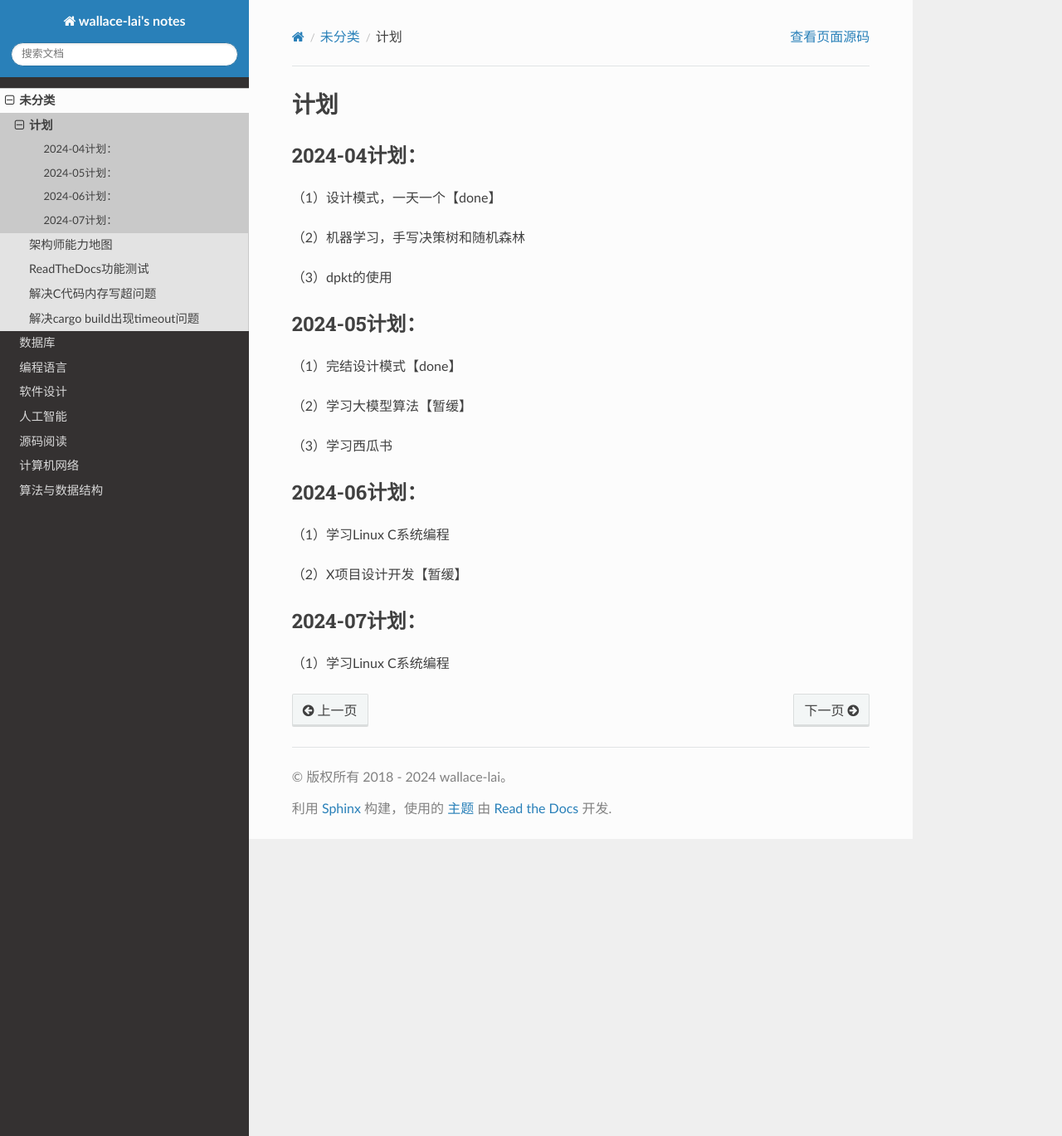
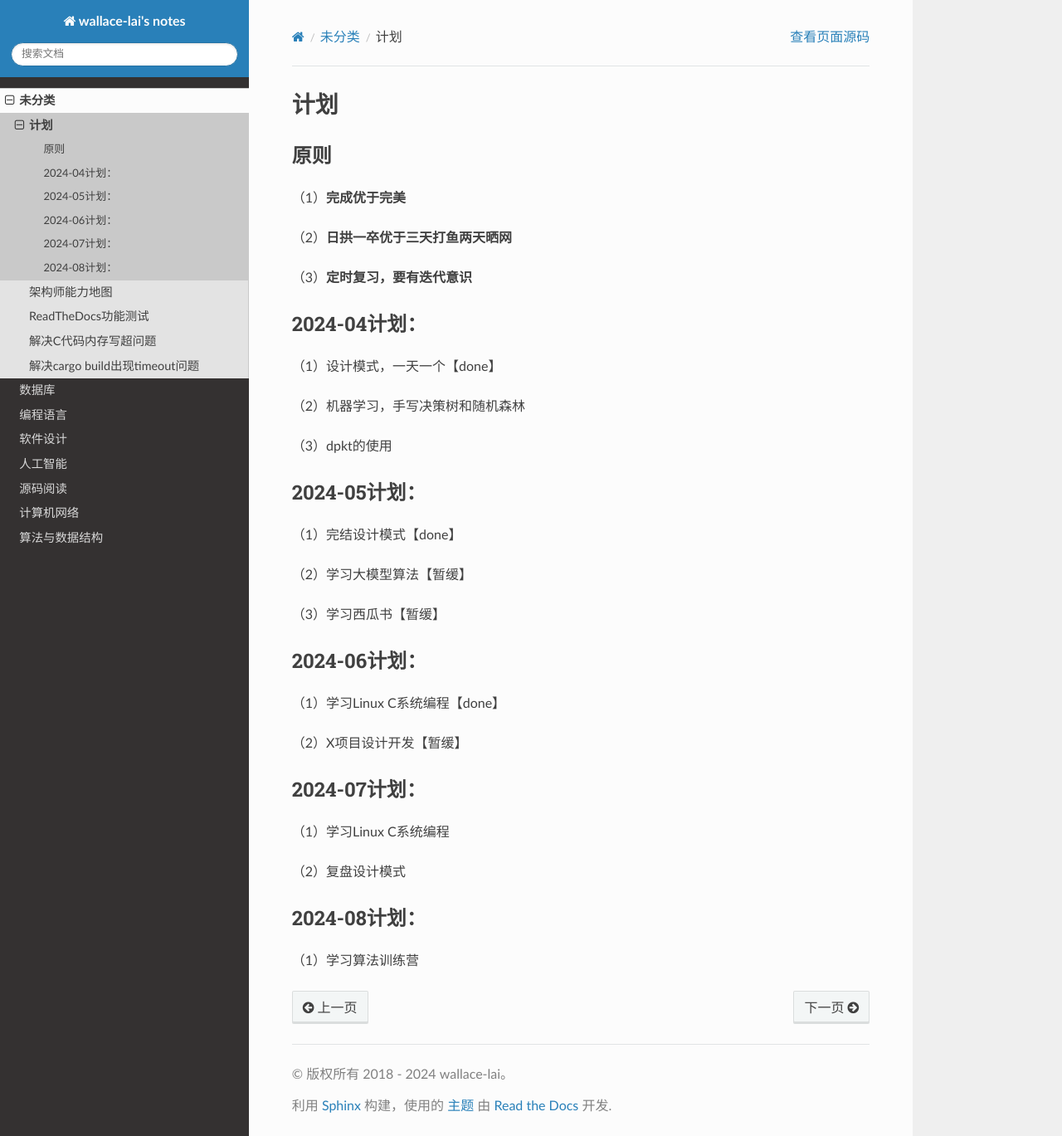
Before and after one commit to wallace-lai/learning-notes, a Sphinx documentation site: the page built from source/Unfiled/schedule.md, in a window 1280 px wide and 1369 px high. Shown: the whole window at 83% size. Built offline with Sphinx 7.4.7 and the Read the Docs theme 2.0.0, drawn with Linux system fonts in a browser that asks for light colours.

Commit message:
update schedule

```diff
--- a/source/Unfiled/schedule.md
+++ b/source/Unfiled/schedule.md
@@ -1,4 +1,12 @@
 # 计划
+
+## 原则
+
+（1）**完成优于完美**
+
+（2）**日拱一卒优于三天打鱼两天晒网**
+
+（3）**定时复习，要有迭代意识**
 
 ## 2024-04计划：
 
@@ -15,14 +23,20 @@
 
 （2）学习大模型算法【暂缓】
 
-（3）学习西瓜书
+（3）学习西瓜书【暂缓】
 
 ## 2024-06计划：
 
-（1）学习Linux C系统编程
+（1）学习Linux C系统编程【done】
 
 （2）X项目设计开发【暂缓】
 
 ## 2024-07计划：
 
 （1）学习Linux C系统编程
+
+（2）复盘设计模式
+
+## 2024-08计划：
+
+（1）学习算法训练营
--- a/source/index.rst
+++ b/source/index.rst
@@ -8,11 +8,11 @@
 
    <p style="text-align:center;">做困难但值得的事情</br>专注软件基础和人工智能领域</p>
 
-2024-06计划：
+2024-07计划：
 
 （1）学习Linux C系统编程
 
-（2）X项目设计开发【暂缓】
+（2）复盘设计模式
 
 wallace-lai's notes
 ===============================================
```
